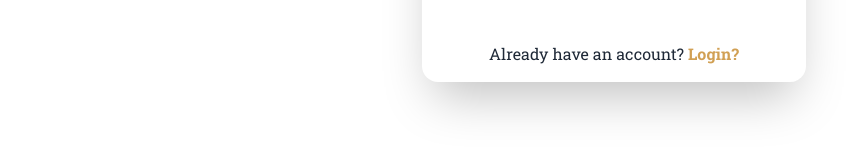
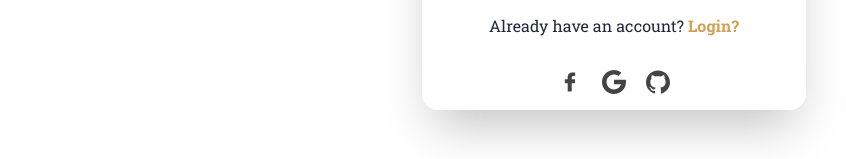
Before and after one commit to Yeasin7772/bistro-boss-restaurant, a React (Vite) app: page /signUp in a window 1280 px wide. Shown: the part 638-797 px from the top of the page, without its empty margins (221-1067 px from the left). Built offline with nearby package versions, Linux system fonts and the light colour scheme; no server answers.

Commit message:
create adminpalen in the dashboard

```diff
--- a/src/Pages/Dashboard/Cart/Cart.jsx
+++ b/src/Pages/Dashboard/Cart/Cart.jsx
@@ -4,7 +4,7 @@ import Swal from "sweetalert2";
 import useAxios from "../../../hooks/useAxios";
 
 const Cart = () => {
-    const [cart, refetch] = useCart()
+    const {cart, refetch} = useCart()
     const totalPrice = cart.reduce((total, item) => total + item.price, 0)
     const axiosSecure = useAxios()
     const handelDelete = (id) => {
--- a/src/Pages/SignUp/SignUp.jsx
+++ b/src/Pages/SignUp/SignUp.jsx
@@ -4,12 +4,15 @@ import { useForm } from 'react-hook-form';
 import { Helmet } from 'react-helmet-async';
 import useAuth from '../../hooks/useAuth';
 import Swal from 'sweetalert2';
+import useAxiosPublic from '../../hooks/useAxiosPublic';
+import SocialLogin from '../../components/SocialLogin/SocialLogin';
 
 
 const SignUp = () => {
     const { register, handleSubmit, reset, formState: { errors }, } = useForm()
     const { createUser, updateUserProfile } = useAuth()
     const navigete = useNavigate()
+    const axiosPublic = useAxiosPublic()
 
     const onSubmit = (data) => {
         // console.log(data)
@@ -19,7 +22,15 @@ const SignUp = () => {
                 console.log(loggedUser);
                 updateUserProfile(data.name, data.PhotoURL)
                     .then(() => {
-                        navigete('/')
+                        const userInfo = {
+                            name: data.name,
+                            email: data.email
+                        }
+                        axiosPublic.post('/users', userInfo)
+                            .then(res => {
+                                if (res.data.insertedId) {
+                                    console.log('user add database');
+
                                     Swal.fire({
                                         position: "top-end",
                                         icon: "success",
@@ -27,6 +38,11 @@ const SignUp = () => {
                                         showConfirmButton: false,
                                         timer: 1500
                                     });
+                                    navigete('/')
+                                }
+                            })
+
+
 
                     })
                     .catch(error => {
@@ -92,10 +108,11 @@ const SignUp = () => {
                                 <label className="label">
                                     <span className="label-text">Confirm Password</span>
                                 </label>
-                                <input {...register("password", { required: true, minLength: 8, maxLength: 20, pattern: /(?=.*[A-Z])(?=.*[@#$%^&+=!])/ })} type="password" name='password' placeholder="password" className="input input-bordered" />
+                                {/* pattern: /(?=.*[A-Z])(?=.*[@#$%^&+=!])/ */}
+                                <input {...register("password", { required: true, minLength: 8, maxLength: 20, })} type="password" name='password' placeholder="password" className="input input-bordered" />
                                 {errors.password?.type === 'minLength' && <span className='text-red-500'>password must be 8 characters</span>}
                                 {errors.password?.type === 'maxLength' && <span className='text-red-500'>password less than 20 characters</span>}
-                                {errors.password?.type === 'pattern' && <span className='text-red-500'>password has on uppercase,on lowercase, on number and special  characters</span>}
+                                {/* {errors.password?.type === 'pattern' && <span className='text-red-500'>password has on uppercase,on lowercase, on number and special  characters</span>} */}
                                 <label className="label">
                                     <a href="#" className="label-text-alt link link-hover">Forgot password?</a>
                                 </label>
@@ -106,6 +123,23 @@ const SignUp = () => {
                         </form>
                         <p className='my-4 text-center'>Already have an account?
                             <Link className='text-[#D1A054] font-bold' to='/login'> Login?</Link></p>
+                        <div className='my-4 flex  justify-center items-center gap-5 text-center'>
+                            <svg xmlns="http://www.w3.org/2000/svg" width="24" height="24" viewBox="0 0 24 24" fill="none">
+                                <path d="M9.69641 13.248C9.62441 13.248 8.04041 13.248 7.32041 13.248C6.93641 13.248 6.81641 13.104 6.81641 12.744C6.81641 11.784 6.81641 10.8 6.81641 9.84001C6.81641 9.45601 6.96041 9.33601 7.32041 9.33601H9.69641C9.69641 9.26401 9.69641 7.87201 9.69641 7.22401C9.69641 6.26401 9.86441 5.35201 10.3444 4.51201C10.8484 3.64801 11.5684 3.07201 12.4804 2.73601C13.0804 2.52001 13.6804 2.42401 14.3284 2.42401H16.6804C17.0164 2.42401 17.1604 2.56801 17.1604 2.90401V5.64001C17.1604 5.97601 17.0164 6.12001 16.6804 6.12001C16.0324 6.12001 15.3844 6.12001 14.7364 6.14401C14.0884 6.14401 13.7524 6.45601 13.7524 7.12801C13.7284 7.84801 13.7524 8.54401 13.7524 9.28801H16.5364C16.9204 9.28801 17.0644 9.43201 17.0644 9.81601V12.72C17.0644 13.104 16.9444 13.224 16.5364 13.224C15.6724 13.224 13.8244 13.224 13.7524 13.224V21.048C13.7524 21.456 13.6324 21.6 13.2004 21.6C12.1924 21.6 11.2084 21.6 10.2004 21.6C9.84041 21.6 9.69641 21.456 9.69641 21.096C9.69641 18.576 9.69641 13.32 9.69641 13.248Z" fill="#444444" />
+                            </svg>
+                            {/* google login */}
+                            <SocialLogin />
+                            <svg xmlns="http://www.w3.org/2000/svg" width="24" height="24" viewBox="0 0 24 24" fill="none">
+                                <g clip-path="url(#clip0_3_149)">
+                                    <path d="M12 0.5C5.37 0.5 0 5.78 0 12.292C0 17.503 3.438 21.922 8.205 23.48C8.805 23.591 9.025 23.226 9.025 22.913C9.025 22.633 9.015 21.891 9.01 20.908C5.672 21.619 4.968 19.326 4.968 19.326C4.422 17.965 3.633 17.601 3.633 17.601C2.546 16.87 3.717 16.885 3.717 16.885C4.922 16.967 5.555 18.1 5.555 18.1C6.625 19.903 8.364 19.382 9.05 19.081C9.158 18.318 9.467 17.799 9.81 17.504C7.145 17.209 4.344 16.195 4.344 11.677C4.344 10.39 4.809 9.338 5.579 8.513C5.444 8.215 5.039 7.016 5.684 5.392C5.684 5.392 6.689 5.076 8.984 6.601C9.944 6.339 10.964 6.209 11.984 6.203C13.004 6.209 14.024 6.339 14.984 6.601C17.264 5.076 18.269 5.392 18.269 5.392C18.914 7.016 18.509 8.215 18.389 8.513C19.154 9.338 19.619 10.39 19.619 11.677C19.619 16.207 16.814 17.204 14.144 17.494C14.564 17.848 14.954 18.571 14.954 19.676C14.954 21.254 14.939 22.522 14.939 22.905C14.939 23.214 15.149 23.583 15.764 23.465C20.565 21.917 24 17.495 24 12.292C24 5.78 18.627 0.5 12 0.5Z" fill="#444444" />
+                                </g>
+                                <defs>
+                                    <clipPath id="clip0_3_149">
+                                        <rect width="24" height="24" fill="white" />
+                                    </clipPath>
+                                </defs>
+                            </svg>
+                        </div>
                     </div>
                 </div>
             </div>
--- a/src/Routes/Routes.jsx
+++ b/src/Routes/Routes.jsx
@@ -8,6 +8,7 @@ import Login from "../Pages/Login/Login";
 import SignUp from "../Pages/SignUp/SignUp";
 import Dashboard from "../Layout/Dashboard";
 import Cart from "../Pages/Dashboard/Cart/Cart";
+import PrivateRoute from "./PrivateRoute";
 
 const router = createBrowserRouter([
     {
@@ -40,7 +41,7 @@ const router = createBrowserRouter([
     },
     {
         path:'/dashboard',
-        element:<Dashboard/>,
+        element:<PrivateRoute><Dashboard/></PrivateRoute>,
         children:[
             {
                 path:'cart',
--- a/src/SharedPages/NavBar.jsx
+++ b/src/SharedPages/NavBar.jsx
@@ -4,7 +4,7 @@ import { FaCartPlus } from "react-icons/fa";
 import useCart from '../hooks/useCart';
 const NavBar = () => {
     const { user, logOut } = useAuth()
-    const [cart] = useCart()
+    const {cart} = useCart()
 
     const handelLogOut = () => {
         logOut()
--- a/src/components/FoodCard/FoodCard.jsx
+++ b/src/components/FoodCard/FoodCard.jsx
@@ -8,7 +8,7 @@ const FoodCard = ({ item }) => {
     const { user } = useAuth()
     const navigate = useNavigate()
     const location = useLocation()
-    const [refetch] = useCart()
+    const{ refetch} = useCart()
 
 
     const handelAddToCart = (food) => {
@@ -26,7 +26,7 @@ const FoodCard = ({ item }) => {
             }
             axiosSecure.post('/carts', cartItem)
                 .then(res => {
-                    //  console.log(res.data);
+                      console.log(res.data);
                     if (res.data.insertedId) {
                         Swal.fire({
                             position: "top-end",
--- /dev/null
+++ b/src/components/SocialLogin/SocialLogin.jsx
@@ -0,0 +1,47 @@
+import { useNavigate } from "react-router-dom";
+import useAuth from "../../hooks/useAuth";
+import useAxiosPublic from "../../hooks/useAxiosPublic";
+
+const SocialLogin = () => {
+    const { googleSingUp } = useAuth()
+    const axiosPublic = useAxiosPublic()
+    const navigate = useNavigate()
+
+    const handelGoogleLogin = () => {
+        googleSingUp()
+            .then(result => {
+                console.log(result)
+                const userInfo ={
+                   email: result?.user?.email,
+                   name: result?.user?.displayName
+                }
+                axiosPublic.post('/users', userInfo)
+                .then(res => {
+                    console.log(res.data);
+                    navigate('/')
+                })
+            })
+            .then(error => {
+                console.error(error);
+            })
+
+    }
+    return (
+        <div>
+            <div onClick={handelGoogleLogin}>
+                <svg xmlns="http://www.w3.org/2000/svg" width="24" height="24" viewBox="0 0 24 24" fill="none">
+                    <g clip-path="url(#clip0_3_144)">
+                        <path d="M0 12C0 5.3832 5.3832 0 12 0C14.6723 0 17.2017 0.859771 19.3147 2.4864L16.5262 6.1088C15.2197 5.10309 13.6545 4.57143 12 4.57143C7.90389 4.57143 4.57143 7.90389 4.57143 12C4.57143 16.0961 7.90389 19.4286 12 19.4286C15.2991 19.4286 18.1026 17.2671 19.0688 14.2857H12V9.71429H24V12C24 18.6168 18.6168 24 12 24C5.3832 24 0 18.6168 0 12Z" fill="#444444" />
+                    </g>
+                    <defs>
+                        <clipPath id="clip0_3_144">
+                            <rect width="24" height="24" fill="white" />
+                        </clipPath>
+                    </defs>
+                </svg>
+            </div>
+        </div>
+    );
+};
+
+export default SocialLogin;
--- /dev/null
+++ b/src/hooks/useAxiosPublic.jsx
@@ -0,0 +1,10 @@
+import axios from 'axios'
+
+const axiosPublic = axios.create({
+    baseURL: 'http://localhost:5000'
+})
+const useAxiosPublic = () => {
+    return axiosPublic
+};
+
+export default useAxiosPublic;
--- a/src/hooks/useCart.jsx
+++ b/src/hooks/useCart.jsx
@@ -13,7 +13,7 @@ const useCart = () => {
 
         }
     })
-    return [cart, refetch]
+    return {cart, refetch}
 };
 
 export default useCart;
```
Also changed, not shown: src/Layout/Dashboard.jsx (+5 -3 lines), src/Pages/Login/Login.jsx (+10 -16 lines), src/providers/AuthProvider.jsx (+10 -2 lines). Lines whose indentation alone changed are shown as unchanged.
